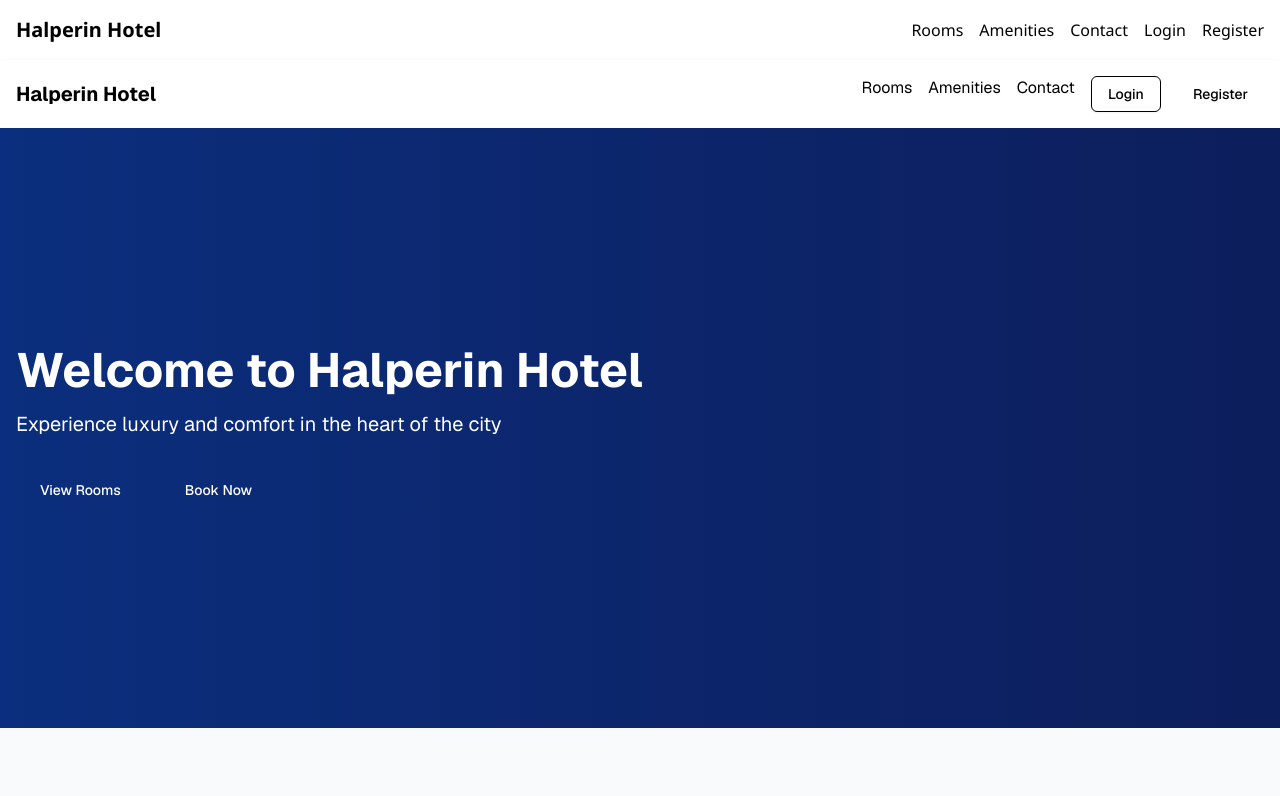
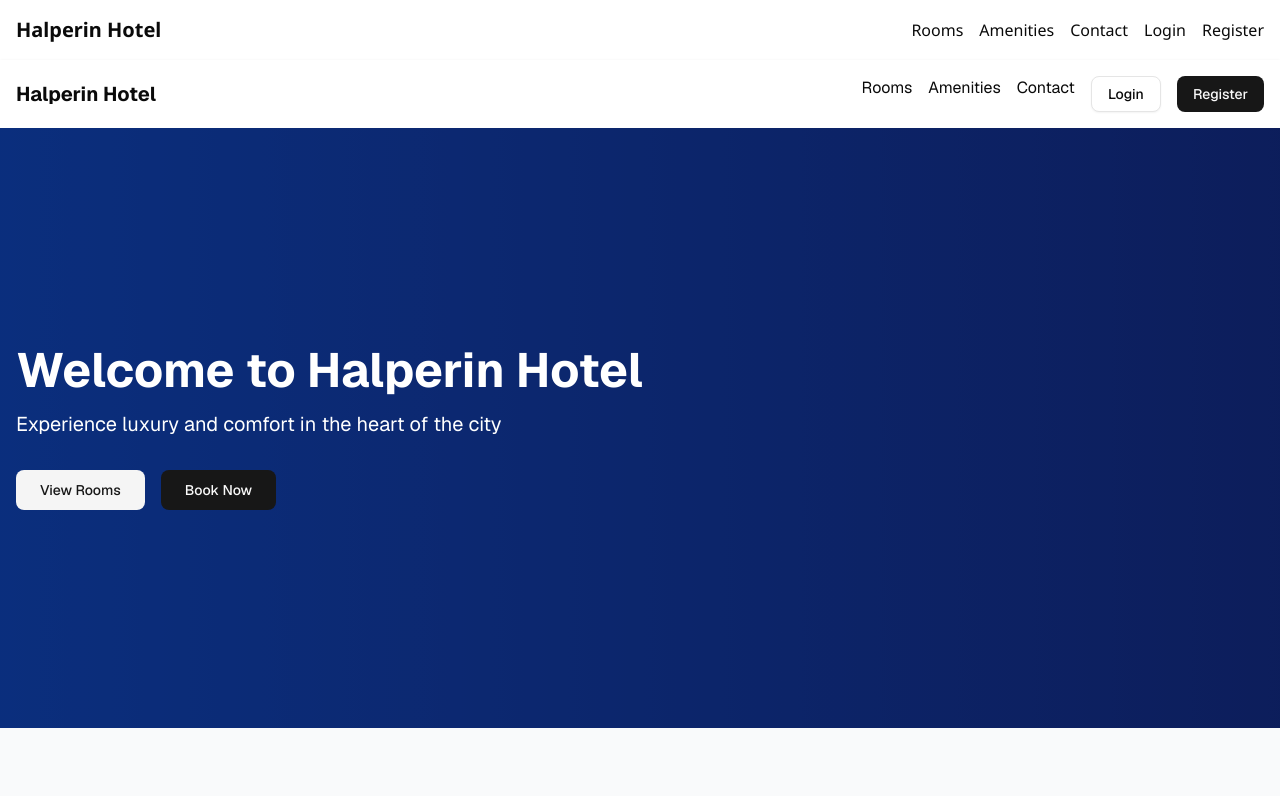
Before and after one commit to edisonmalasan/halperin-hotel, a Next.js app: page / in a window 1280 px wide. Shown: the top 796 px of the page. Built offline with nearby package versions, Linux system fonts and the light colour scheme; no server answers.

Commit message:
changed theme

```diff
--- a/app/(guest)/components/DashboardNavigation.tsx
+++ b/app/(guest)/components/DashboardNavigation.tsx
@@ -6,14 +6,14 @@
 import { use } from "react";
 
 const navigation = [
-  { name: "Dashboard", href: "/public/dashboard" },
-  { name: "Settings", href: "/public/settings" },
-  { name: "Profile", href: "/public/profile" },
-  { name: "Rooms", href: "/public/rooms" },
-  { name: "Bookings", href: "/public/bookings" },
-  { name: "Guests", href: "/public/guests" },
-  { name: "Reports", href: "/public/reports" },
-  { name: "Help", href: "/public/help" },
+  { name: "Dashboard", href: "/dashboard" },
+  { name: "Settings", href: "/settings" },
+  { name: "Profile", href: "/profile" },
+  { name: "Rooms", href: "/rooms" },
+  { name: "Bookings", href: "/bookings" },
+  { name: "Guests", href: "/guests" },
+  { name: "Reports", href: "/reports" },
+  { name: "Help", href: "/help" },
 ];
 
 export default function DashboardNavigation() {
--- a/app/globals.css
+++ b/app/globals.css
@@ -48,50 +48,75 @@
 @tailwind utilities;
 
 @layer base {
-  :root {
-    --background: 0 0% 100%;
-    --foreground: 222.2 84% 4.9%;
-    --card: 0 0% 100%;
-    --card-foreground: 222.2 84% 4.9%;
-    --popover: 0 0% 100%;
-    --popover-foreground: 222.2 84% 4.9%;
-    --primary: 221.2 83.2% 53.3%;
-    --primary-foreground: 210 40% 98%;
-    --secondary: 210 40% 96.1%;
-    --secondary-foreground: 222.2 47.4% 11.2%;
-    --muted: 210 40% 96.1%;
-    --muted-foreground: 215.4 16.3% 46.9%;
-    --accent: 210 40% 96.1%;
-    --accent-foreground: 222.2 47.4% 11.2%;
-    --destructive: 0 84.2% 60.2%;
-    --destructive-foreground: 210 40% 98%;
-    --border: 214.3 31.8% 91.4%;
-    --input: 214.3 31.8% 91.4%;
-    --ring: 221.2 83.2% 53.3%;
-    --radius: 0.5rem;
-  }
+ :root {
+   --radius: 0.65rem;
+   --background: oklch(1 0 0);
+   --foreground: oklch(0.145 0 0);
+   --card: oklch(1 0 0);
+   --card-foreground: oklch(0.145 0 0);
+   --popover: oklch(1 0 0);
+   --popover-foreground: oklch(0.145 0 0);
+   --primary: oklch(0.205 0 0);
+   --primary-foreground: oklch(0.985 0 0);
+   --secondary: oklch(0.97 0 0);
+   --secondary-foreground: oklch(0.205 0 0);
+   --muted: oklch(0.97 0 0);
+   --muted-foreground: oklch(0.556 0 0);
+   --accent: oklch(0.97 0 0);
+   --accent-foreground: oklch(0.205 0 0);
+   --destructive: oklch(0.577 0.245 27.325);
+   --border: oklch(0.922 0 0);
+   --input: oklch(0.922 0 0);
+   --ring: oklch(0.708 0 0);
+   --chart-1: oklch(0.646 0.222 41.116);
+   --chart-2: oklch(0.6 0.118 184.704);
+   --chart-3: oklch(0.398 0.07 227.392);
+   --chart-4: oklch(0.828 0.189 84.429);
+   --chart-5: oklch(0.769 0.188 70.08);
+   --radius: 0.625rem;
+   --sidebar: oklch(0.985 0 0);
+   --sidebar-foreground: oklch(0.145 0 0);
+   --sidebar-primary: oklch(0.205 0 0);
+   --sidebar-primary-foreground: oklch(0.985 0 0);
+   --sidebar-accent: oklch(0.97 0 0);
+   --sidebar-accent-foreground: oklch(0.205 0 0);
+   --sidebar-border: oklch(0.922 0 0);
+   --sidebar-ring: oklch(0.708 0 0);
+ }
 
-  .dark {
-    --background: 222.2 84% 4.9%;
-    --foreground: 210 40% 98%;
-    --card: 222.2 84% 4.9%;
-    --card-foreground: 210 40% 98%;
-    --popover: 222.2 84% 4.9%;
-    --popover-foreground: 210 40% 98%;
-    --primary: 217.2 91.2% 59.8%;
-    --primary-foreground: 222.2 47.4% 11.2%;
-    --secondary: 217.2 32.6% 17.5%;
-    --secondary-foreground: 210 40% 98%;
-    --muted: 217.2 32.6% 17.5%;
-    --muted-foreground: 215 20.2% 65.1%;
-    --accent: 217.2 32.6% 17.5%;
-    --accent-foreground: 210 40% 98%;
-    --destructive: 0 62.8% 30.6%;
-    --destructive-foreground: 210 40% 98%;
-    --border: 217.2 32.6% 17.5%;
-    --input: 217.2 32.6% 17.5%;
-    --ring: 224.3 76.3% 48%;
-  }
+ .dark {
+   --background: oklch(0.145 0 0);
+   --foreground: oklch(0.985 0 0);
+   --card: oklch(0.205 0 0);
+   --card-foreground: oklch(0.985 0 0);
+   --popover: oklch(0.205 0 0);
+   --popover-foreground: oklch(0.985 0 0);
+   --primary: oklch(0.922 0 0);
+   --primary-foreground: oklch(0.205 0 0);
+   --secondary: oklch(0.269 0 0);
+   --secondary-foreground: oklch(0.985 0 0);
+   --muted: oklch(0.269 0 0);
+   --muted-foreground: oklch(0.708 0 0);
+   --accent: oklch(0.269 0 0);
+   --accent-foreground: oklch(0.985 0 0);
+   --destructive: oklch(0.704 0.191 22.216);
+   --border: oklch(1 0 0 / 10%);
+   --input: oklch(1 0 0 / 15%);
+   --ring: oklch(0.556 0 0);
+   --chart-1: oklch(0.488 0.243 264.376);
+   --chart-2: oklch(0.696 0.17 162.48);
+   --chart-3: oklch(0.769 0.188 70.08);
+   --chart-4: oklch(0.627 0.265 303.9);
+   --chart-5: oklch(0.645 0.246 16.439);
+   --sidebar: oklch(0.205 0 0);
+   --sidebar-foreground: oklch(0.985 0 0);
+   --sidebar-primary: oklch(0.488 0.243 264.376);
+   --sidebar-primary-foreground: oklch(0.985 0 0);
+   --sidebar-accent: oklch(0.269 0 0);
+   --sidebar-accent-foreground: oklch(0.985 0 0);
+   --sidebar-border: oklch(1 0 0 / 10%);
+   --sidebar-ring: oklch(0.556 0 0);
+ }
 
   * {
     @apply border-border;
```
